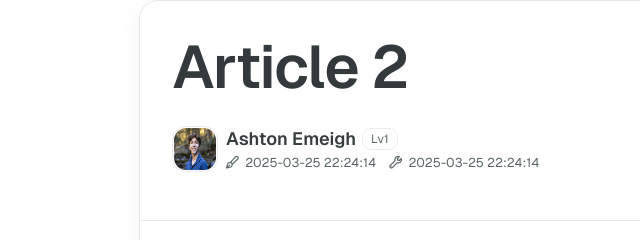
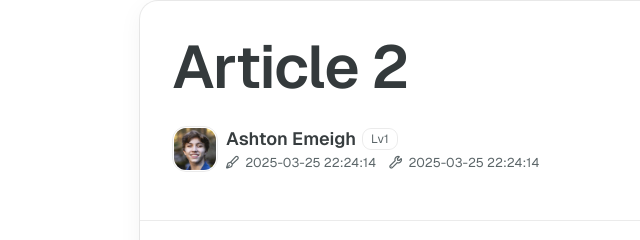
Before and after one commit to ade5239/ade5239.github.io, a plain HTML site: page 2025/03/25/Article-2/index.html in a window 1280 px wide. Shown: the part 107-347 px from the top of the page, 0-640 px from the left. Drawn offline with Linux system fonts and the light colour scheme; no server answers.

Commit message:
Site updated: 2025-03-27 18:54:22

```diff
--- a/2025/03/25/Article-2/index.html
+++ b/2025/03/25/Article-2/index.html
@@ -317,7 +317,7 @@
 
 		<div class="article-header flex flex-row gap-2 items-center px-2 sm:px-6 md:px-8">
 			<div class="avatar w-[46px] h-[46px] flex-shrink-0 rounded-medium border border-border-color p-[1px]">
-				<img src="/images/Senior_Picture2.jpg">
+				<img src="/images/avatar.jpg">
 			</div>
 			<div class="info flex flex-col justify-between">
 				<div class="author flex items-center">
```
Also changed, not shown: 2025/03/25/Article-3/index.html (+1 -1 lines), 2025/03/25/Article1/index.html (+1 -1 lines), images/avatar.jpg (added).
